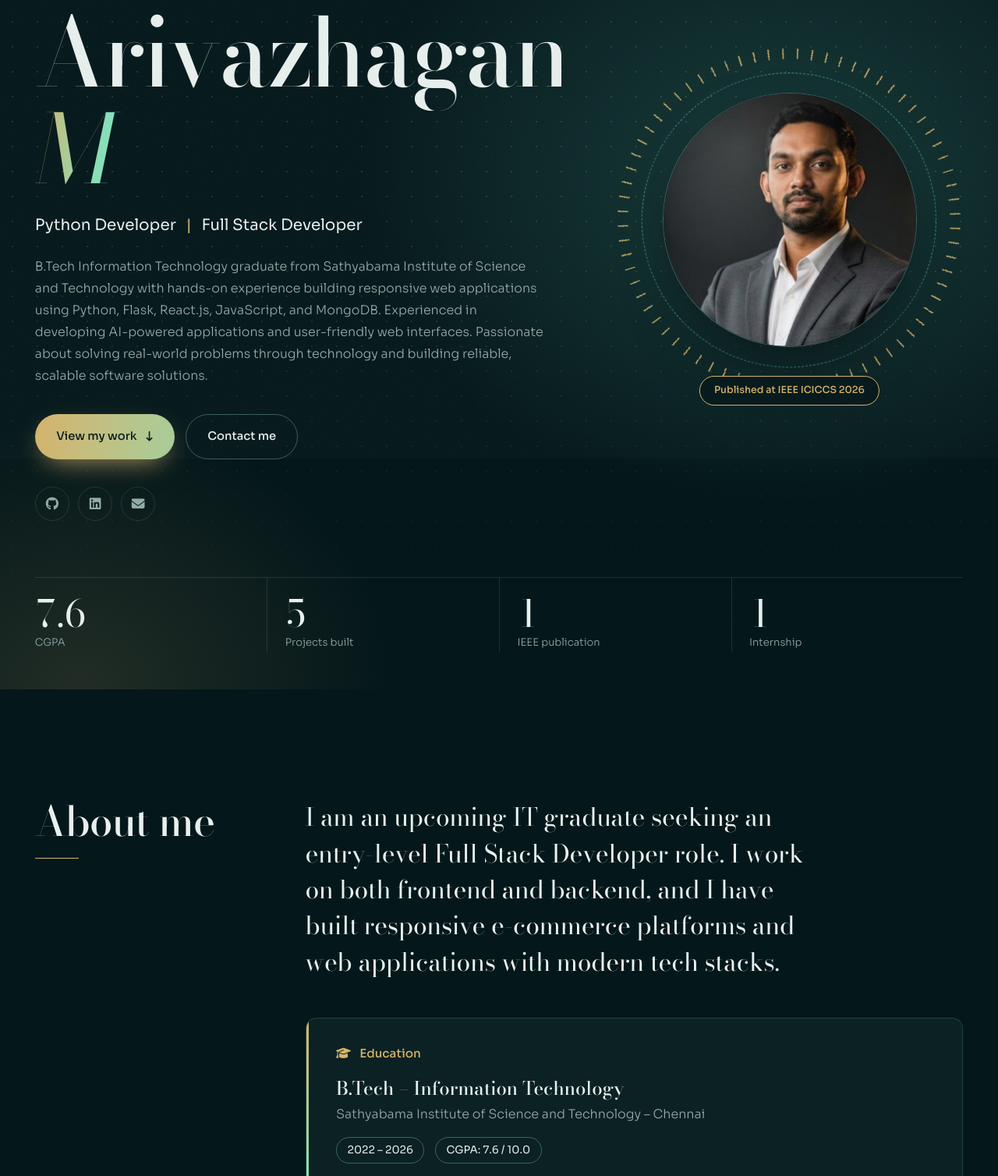
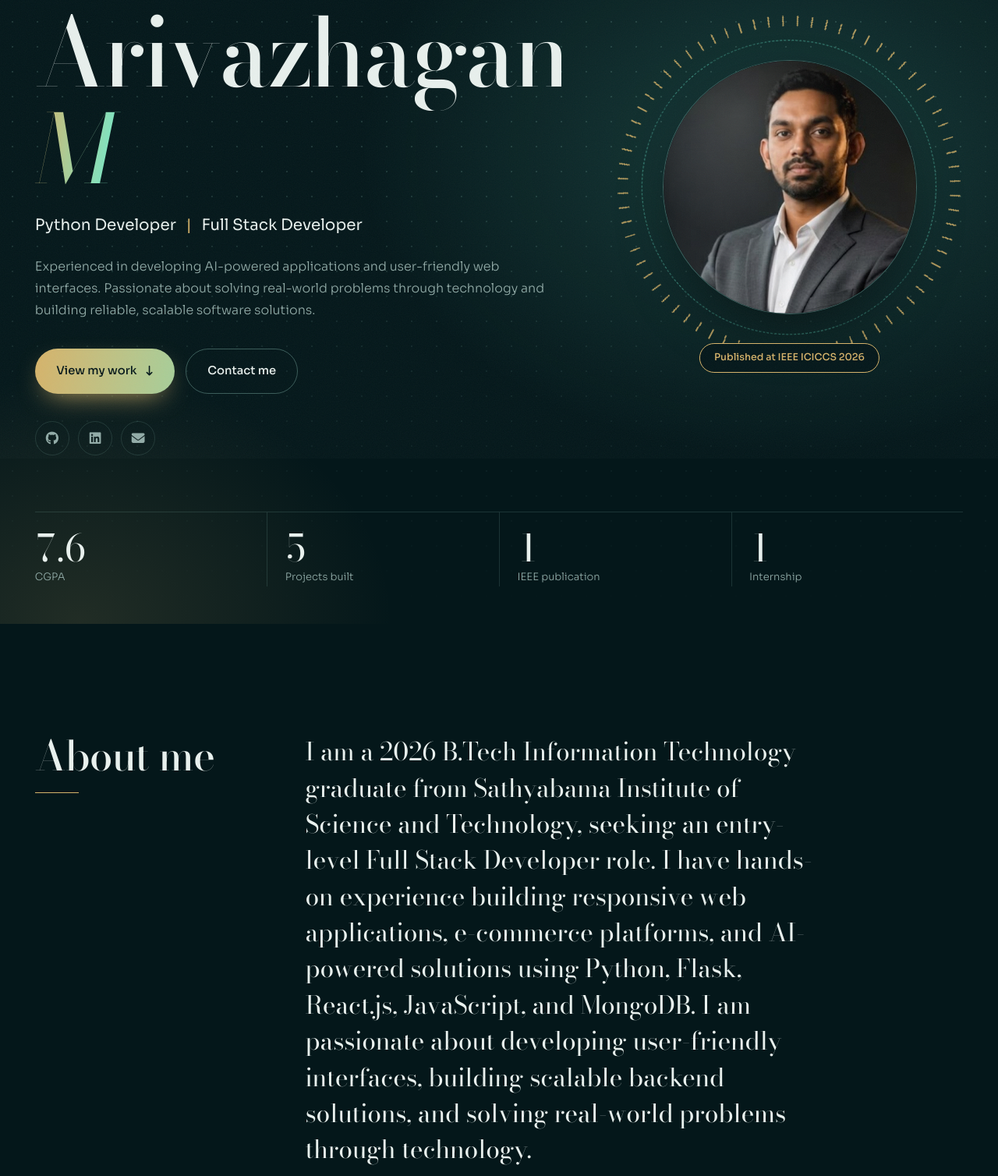
Before and after one commit to Arivu-2005/Portfolio, a plain HTML site: page index.html in a window 1280 px wide. Shown: the part 212-1720 px from the top of the page at 78% size. Drawn offline with nearby package versions, Linux system fonts and the light colour scheme.

Commit message:
Revise personal summary and about me sections
Updated summary and about sections to reflect education and experience more clearly.

```diff
--- a/index.html
+++ b/index.html
@@ -104,12 +104,8 @@
                         Python Developer <span class="divider" aria-hidden="true">|</span> Full Stack Developer
                     </h2>
                     <p class="summary rise" style="--d:.7s">
-                        B.Tech Information Technology graduate from Sathyabama Institute
-                        of Science and Technology with hands-on experience building
-                        responsive web applications using Python, Flask, React.js,
-                        JavaScript, and MongoDB. Experienced in developing AI-powered
-                        applications and user-friendly web interfaces. Passionate about
-                        solving real-world problems through technology and building
+                        Experienced in developing AI-powered applications and user-friendly web interfaces.
+                        Passionate about solving real-world problems through technology and building
                         reliable, scalable software solutions.
                     </p>
 
@@ -156,9 +152,11 @@
 
                 <div class="about-content">
                     <p class="about-text reveal">
-                        I am an upcoming IT graduate seeking an entry-level Full Stack Developer role.
-                        I work on both frontend and backend, and I have built responsive e-commerce
-                        platforms and web applications with modern tech stacks.
+                        I am a 2026 B.Tech Information Technology graduate from Sathyabama Institute of Science and Technology,
+                        seeking an entry-level Full Stack Developer role. I have hands-on experience building responsive web applications,
+                        e-commerce platforms, and AI-powered solutions using Python, Flask, React.js, JavaScript, and MongoDB.
+                        I am passionate about developing user-friendly interfaces, building scalable backend solutions,
+                        and solving real-world problems through technology.
                     </p>
 
                     <div class="education-card reveal">
```
